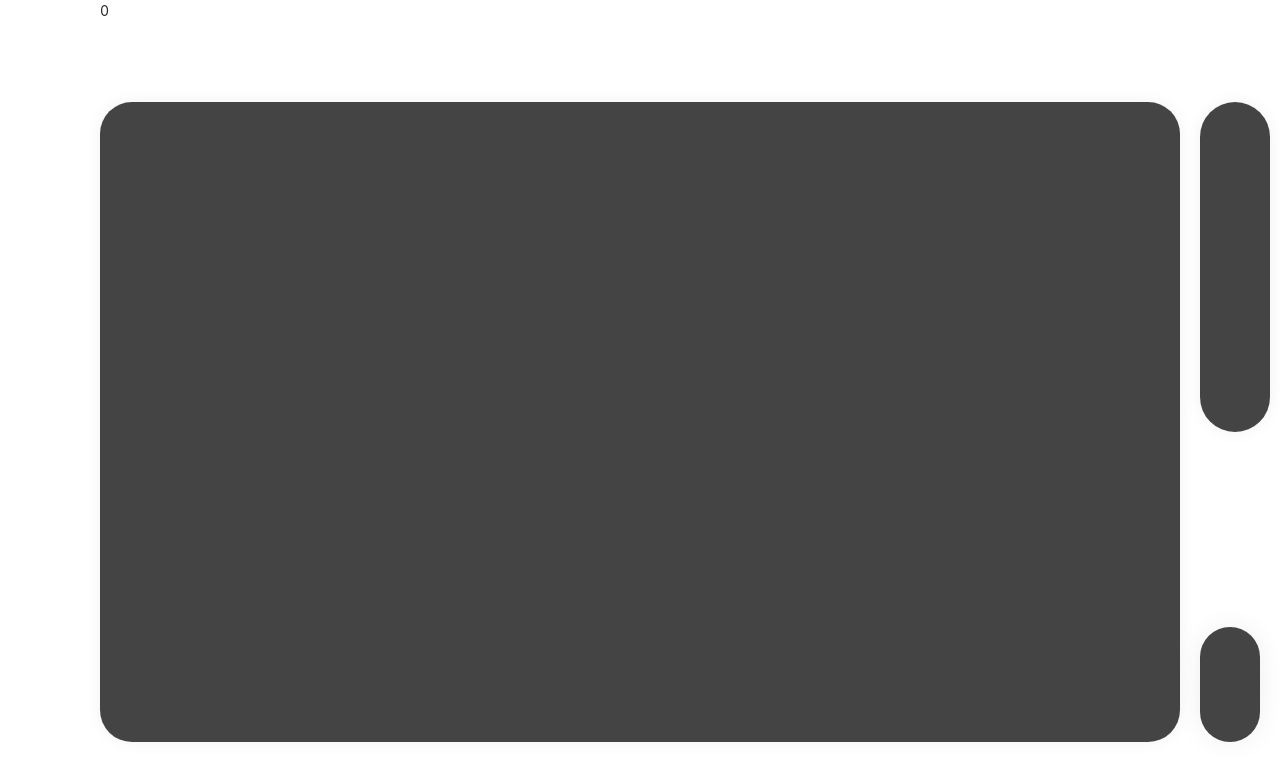
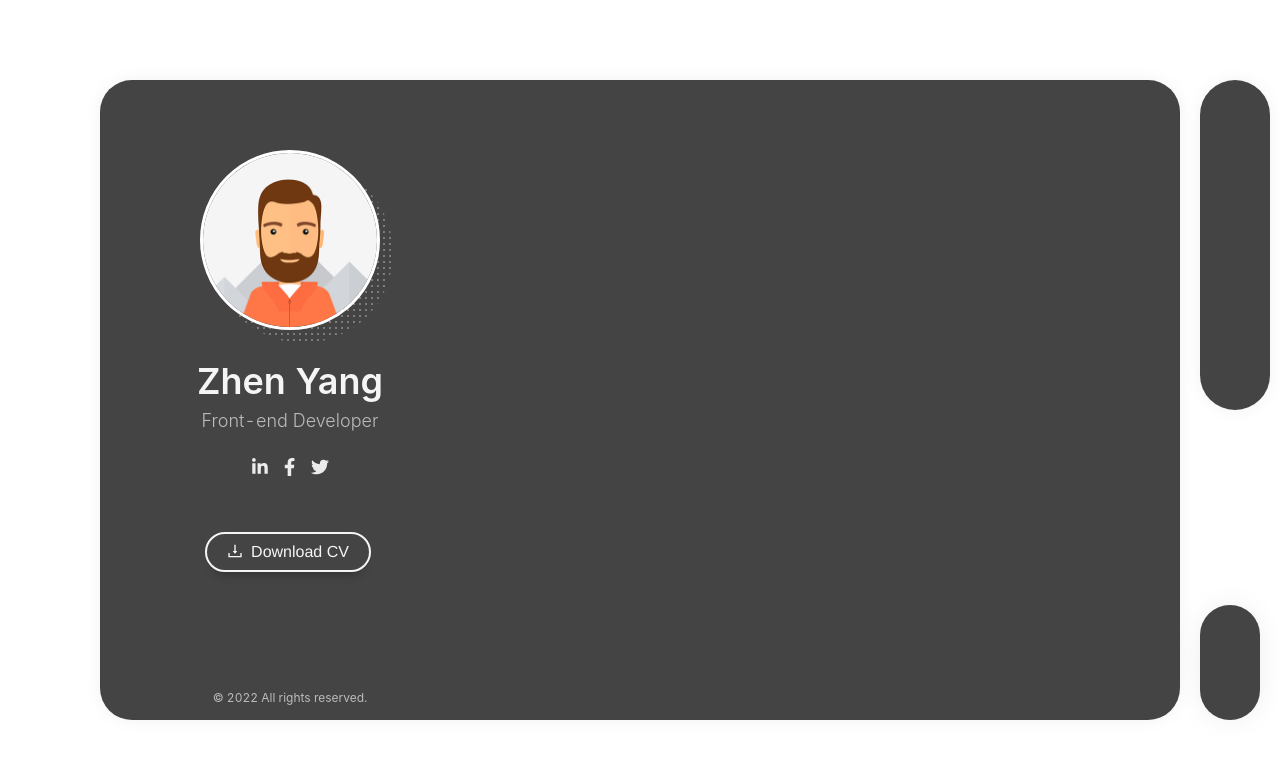
Before and after one commit to 13146939zhenyang/zy-resume, a React (Create React App) app: page /#home in a window 1280 px wide. Shown: the top 780 px of the page. Built offline with nearby package versions, Linux system fonts and the light colour scheme.

Commit message:
card header

```diff
--- /dev/null
+++ b/public/styles/site/_components/_button.scss
@@ -0,0 +1,23 @@
+.download-button {
+    display: inline-block;
+    position: relative;
+    padding: 0.8em em 2.1em;
+    margin-bottom: 0.75em;
+    margin-right: 0.25em;
+    font-size: 1em;
+    line-height: 1.2;
+    border: 0;
+    outline: 0;
+    border: 2px solid #04b4e0;
+    color: #f5f5f5;
+    text-shadow: none;
+    background-color: transparent;
+    border-radius: 30px;
+    font-family: poppins, Helvetica, sans-serif;
+    -webkit-transition: all .3s ease-in-out;
+    -moz-transition: all .3s ease-in-out;
+    -o-transition: all .3s ease-in-out;
+    -ms-transition: all .3s ease-in-out;
+    transition: all .3s ease-in-out;
+    box-shadow: 0 10px 10px -8px rgba(0, 0, 0, 30%);
+}
--- /dev/null
+++ b/public/styles/site/_components/_header.scss
@@ -0,0 +1,113 @@
+.header-container {
+    &_content {
+        &--photo {
+            position: relative;
+            width: 180px;
+            margin: 0 auto 30px;
+            z-index: 1;
+
+            img {
+                max-width: 100%;
+                background-color: #fff;
+                border: 3px solid #fff;
+                border-radius: 300px;
+            }
+
+            &::after {
+                position: absolute;
+                opacity: .3;
+                top: 7%;
+                left: 7%;
+                border-radius: 300px;
+                content: '';
+                height: calc(100% + 0px);
+                width: calc(100% + 0px);
+                background-image: -webkit-repeating-radial-gradient(center center, #fff, #fff 1px, transparent 0px, transparent 100%);
+                background-image: -moz-repeating-radial-gradient(center center, #fff, #fff 1px, transparent 0px, transparent 100%);
+                background-image: -ms-repeating-radial-gradient(center center, #fff, #fff 1px, transparent 0px, transparent 100%);
+                -webkit-background-size: 6px 6px;
+                -moz-background-size: 6px 6px;
+                background-size: 6px 6px;
+                z-index: -1;
+            }
+        }
+
+        &--titles {
+            h2 {
+                font-size: 36px;
+                font-weight: 600;
+                color: #f5f5f5;
+                margin: 5px 0 7px;
+                line-height: 1.2em;
+            }
+
+            h4 {
+                font-size: 18px;
+                font-weight: 300;
+                color: #bbb;
+                margin: 5px 0;
+                line-height: 1.2em;
+            }
+        }
+    }
+
+    &_social-links {
+        margin: 20px 0;
+
+        ul {
+            list-style: none;
+            padding: 0;
+
+            li {
+                display: inline-block;
+
+                a {
+                    color: #fff;
+                    border-radius: 20px;
+                    font-size: 18px;
+                    padding: 0;
+                    height: 30px;
+                    width: 30px;
+                    display: flex;
+                    justify-content: center;
+                    align-items: center;
+                    line-height: 30px;
+                    text-align: center;
+                    opacity: .9;
+
+                    &:hover {
+                        opacity: 1;
+                        background-color: rgba(255, 255, 255, .2);
+                    }
+                }
+            }
+        }
+    }
+
+    &_cv-button {
+        margin-top: 50px;
+
+        .download-button {
+            background-color: transparent;
+            color: #f5f5f5;
+            border-color: #f5f5f5;
+			&:hover {
+				background-color: #fff;
+				color: #04b4e0;
+				border-color: #fff;
+			}
+        }
+    }
+
+    &_copy-rights {
+        color: #bbb;
+        width: 380px;
+        position: absolute;
+        bottom: 0;
+        left: 0;
+        padding: 5px 10px 15px;
+        line-height: 14px;
+        font-size: 12px;
+        text-align: center;
+    }
+}
--- a/public/styles/site/_layout/_layout.scss
+++ b/public/styles/site/_layout/_layout.scss
@@ -17,6 +17,7 @@
     border-radius: 32px;
     backface-visibility: hidden;
     box-shadow: 0 0 20px -5px rgba(0, 0, 0, 10%);
+	// overflow: hidden;
 
     @include MQ(L) {
         height: 100%;
@@ -24,6 +25,17 @@
         border-radius: 0px;
         min-height: 100vh;
     }
+	&_header {
+		float: left;
+		width: 100%;
+		max-width: 380px;
+		height: 100%;
+		max-height: 80vh;
+		min-height: inherit;
+		text-align: center;
+		padding: 70px 30px 45px;
+		overflow: auto;
+	}
 }
 
 .card-nav {
--- a/public/styles/site/main.scss
+++ b/public/styles/site/main.scss
@@ -3,3 +3,5 @@
 @import './_utils/_shadows.scss';
 @import './_utils/_variables.scss';
 @import './_layout/_layout.scss';
+@import './_components/_header.scss';
+@import './_components/_button.scss';
--- /dev/null
+++ b/src/components/Header.jsx
@@ -0,0 +1,82 @@
+import { Button } from "antd";
+import { DownloadOutlined } from '@ant-design/icons';
+const Header = (props) => {
+  return (
+    <div className="header-container">
+      <div className="header-container_content">
+        <div className="header-container_content--photo">
+          <img src="/image/photo.jpeg" alt="profile" />
+        </div>
+        <div className="header-container_content--titles">
+          <h2>Zhen Yang</h2>
+          <h4>Front-end Developer</h4>
+        </div>
+      </div>
+      <div className="header-container_social-links">
+        <ul>
+          <li>
+            <a href="#" target="_blank">
+              <svg
+                width="15.75"
+                height="18"
+                xmlns="http://www.w3.org/2000/svg"
+                viewBox="0 0 448 512"
+              >
+                <path
+                  fill="#fff"
+                  d="M100.28 448H7.4V148.9h92.88zM53.79 108.1C24.09 108.1 0 83.5 0 53.8a53.79 53.79 0 0 1 107.58 0c0 29.7-24.1 54.3-53.79 54.3zM447.9 448h-92.68V302.4c0-34.7-.7-79.2-48.29-79.2-48.29 0-55.69 37.7-55.69 76.7V448h-92.78V148.9h89.08v40.8h1.3c12.4-23.5 42.69-48.3 87.88-48.3 94 0 111.28 61.9 111.28 142.3V448z"
+                />
+              </svg>
+            </a>
+          </li>
+          <li>
+            <a href="#" target="_blank">
+              <svg
+                width="11.25"
+                height="18"
+                xmlns="http://www.w3.org/2000/svg"
+                viewBox="0 0 320 512"
+              >
+                <path
+                  fill="#fff"
+                  d="M279.14 288l14.22-92.66h-88.91v-60.13c0-25.35 12.42-50.06 52.24-50.06h40.42V6.26S260.43 0 225.36 0c-73.22 0-121.08 44.38-121.08 124.72v70.62H22.89V288h81.39v224h100.17V288z"
+                />
+              </svg>
+            </a>
+          </li>
+          <li>
+            <a href="#" target="_blank">
+              <svg
+                width="18"
+                height="18"
+                xmlns="http://www.w3.org/2000/svg"
+                viewBox="0 0 512 512"
+              >
+                <path
+                  fill="#fff"
+                  d="M459.37 151.716c.325 4.548.325 9.097.325 13.645 0 138.72-105.583 298.558-298.558 298.558-59.452 0-114.68-17.219-161.137-47.106 8.447.974 16.568 1.299 25.34 1.299 49.055 0 94.213-16.568 130.274-44.832-46.132-.975-84.792-31.188-98.112-72.772 6.498.974 12.995 1.624 19.818 1.624 9.421 0 18.843-1.3 27.614-3.573-48.081-9.747-84.143-51.98-84.143-102.985v-1.299c13.969 7.797 30.214 12.67 47.431 13.319-28.264-18.843-46.781-51.005-46.781-87.391 0-19.492 5.197-37.36 14.294-52.954 51.655 63.675 129.3 105.258 216.365 109.807-1.624-7.797-2.599-15.918-2.599-24.04 0-57.828 46.782-104.934 104.934-104.934 30.213 0 57.502 12.67 76.67 33.137 23.715-4.548 46.456-13.32 66.599-25.34-7.798 24.366-24.366 44.833-46.132 57.827 21.117-2.273 41.584-8.122 60.426-16.243-14.292 20.791-32.161 39.308-52.628 54.253z"
+                />
+              </svg>
+            </a>
+          </li>
+        </ul>
+      </div>
+      <div className="header-container_cv-button">
+        <Button
+          type="primary"
+          shape="round"
+          icon={<DownloadOutlined />}
+          size={"large"}
+		  className="download-button"
+        >
+          Download CV
+        </Button>
+      </div>
+      <div className="header-container_copy-rights">
+        © 2022 All rights reserved.
+      </div>
+    </div>
+  );
+};
+
+export default Header;
--- a/src/index.scss
+++ b/src/index.scss
@@ -6,7 +6,7 @@ body {
     font-family: poppins, Helvetica, sans-serif;
     -webkit-font-smoothing: antialiased;
     -moz-osx-font-smoothing: grayscale;
-	margin:0;
+    margin: 0;
     width: 100%;
     height: 100%;
     min-height: 100%;
@@ -21,6 +21,33 @@ body {
     scroll-behavior: smooth;
     text-rendering: optimizeSpeed;
 }
+
+ul {
+    display: block;
+    margin-block-start: 1em;
+    margin-block-end: 1em;
+    margin-inline-start: 0px;
+    margin-inline-end: 0px;
+    padding-inline-start: 40px;
+	list-style-type: disc;
+	margin: 0;
+}
+
 li {
     margin: 0;
+	text-align: -webkit-match-parent;
 }
+a {
+	color: #09c;
+    text-decoration: none;
+    -webkit-transition: all .3s ease-in-out;
+    -moz-transition: all .3s ease-in-out;
+    -o-transition: all .3s ease-in-out;
+    -ms-transition: all .3s ease-in-out;
+    transition: all .3s ease-in-out;
+	&:hover {
+		color: -webkit-link;
+		cursor: pointer;
+		text-decoration: underline;
+	}
+}
--- a/src/layout/CardContainer.jsx
+++ b/src/layout/CardContainer.jsx
@@ -1,5 +1,6 @@
 import React from "react";
 import { useEffect, useState } from "react";
+import Header from "../components/Header";
 
 const CardContainer = (props) => {
   const [activeItem, setActiveItem] = useState("home");
@@ -33,8 +34,10 @@ const CardContainer = (props) => {
 
   return (
     <>
-      <div>{index}</div>
       <div className="card-container">
+		<section className="card-container_header">
+			<Header />
+		</section>
         <ul className="card-nav">
           <li className="card-nav_nav-item">
             <a
```
Also changed, not shown: public/image/photo.jpeg (added). Lines whose indentation alone changed are shown as unchanged.
